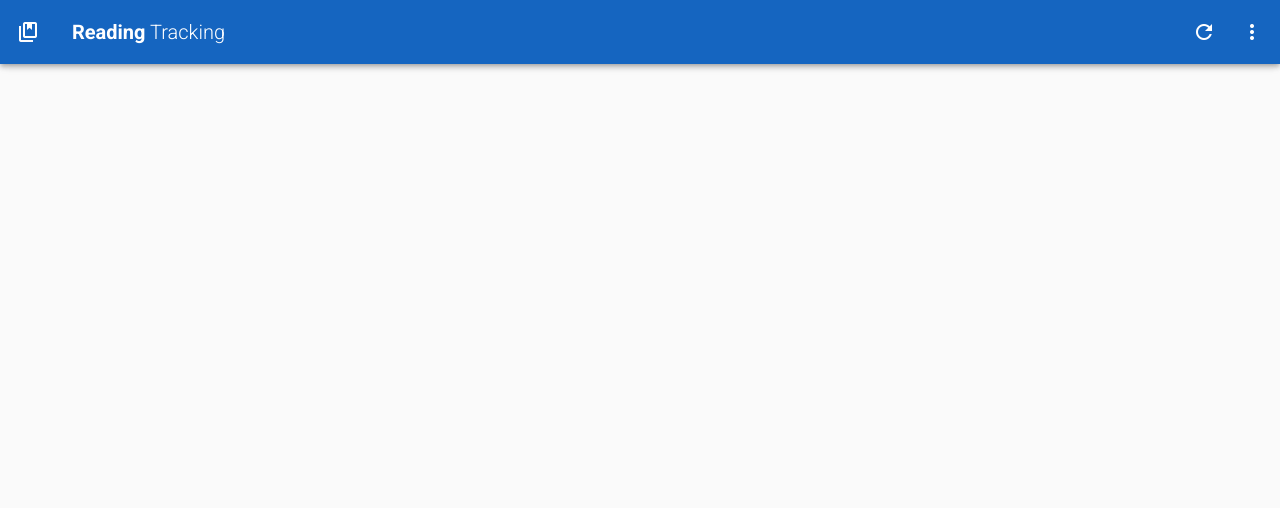
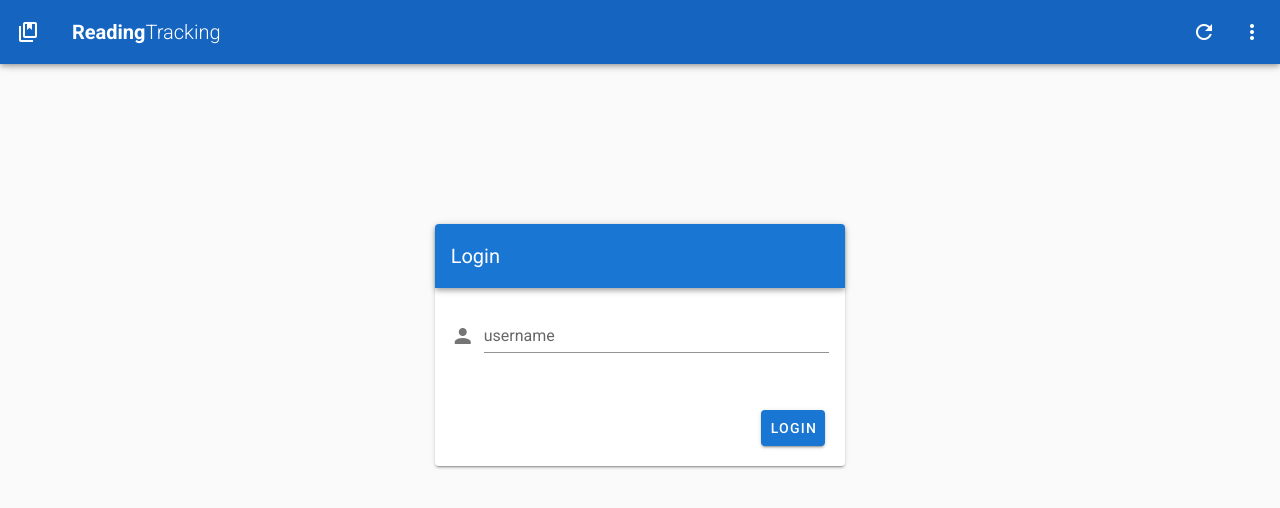
Before and after one commit to Zxilly/reading_tracking, a Vue app: page / in a window 1280 px wide. Shown: the top 508 px of the page. Built offline with nearby package versions, Linux system fonts and the light colour scheme.

Commit message:
add addbook

```diff
--- a/src/App.vue
+++ b/src/App.vue
@@ -10,7 +10,7 @@
           <v-icon>mdi-book-multiple-outline</v-icon>
         </v-btn>
         <v-toolbar-title class="font-weight-light">
-          <span class="font-weight-bold">Reading</span> Tracking
+          <span class="font-weight-bold">Reading</span>Tracking
         </v-toolbar-title>
         <v-spacer></v-spacer>
         <v-btn
@@ -51,35 +51,57 @@
           </v-list>
         </v-menu>
       </v-app-bar>
-      <v-container v-if="loginStates">
-        <v-row
-            v-for="n in 6/2"
-            :key="n"
-            :class="mb-6"
-        >
-          <v-col
-              v-for="k in n + 1"
-              :key="k"
-          >
-            <v-card
-                class="pa-2"
-                outlined
-                tile
-            >
-              {{ k }} of {{ n + 1 }}
-            </v-card>
-          </v-col>
-        </v-row>
+      <v-container v-if="loginStates&&!isfirst">
+        <card
+            :bookdata="bookdata"
+        />
       </v-container>
+      <template v-else-if="loginStates&&isfirst">
+        <addbook
+            :isfirst="isfirst"
+        />
+      </template>
+      <template v-else>
+        <login v-on:login="loginStates=true;login"/>
+      </template>
     </v-main>
   </v-app>
 </template>
 
 <script>
-//import card from '@/components/card.vue'
+
+//var apiurl = 'http://rt.api.learningman.top/api'
+
+var apiurl = 'http://127.0.0.1:4000/api'
+
+import Card from "@/components/card";
+import Login from "@/components/login";
+import Addbook from "@/components/addbook";
+
+import Cookies from "js-cookie";
+import axios from 'axios';
 
 export default {
   name: 'App',
+  created: function () {
+    if(this.checkCookie()){
+      this.loginStates = true;
+      this.username = Cookies.get('user')
+      this.getinfo()
+      //console.log(this.user)
+    }
+    else{
+      this.loginStates = false;
+    }
+  },
+  data:()=>{
+    return {
+      loginStates:false,
+      username:'',
+      isfirst:true,
+      bookdata:[],
+    }
+  },
   methods: {
     jumptoblog: () => {
       window.open('https://learningman.top', '_blank');
@@ -89,10 +111,36 @@ export default {
     },
     refresh: () => {
 
+    },
+    checkCookie:()=>{
+      return Cookies.get('user') != null;
+    },
+    login:()=>{
+      this.username = Cookies.get('user')
+      this.getinfo()
+    },
+    getinfo:function (){
+      var that = this
+      console.log('OK')
+      axios.get(apiurl,{
+        params:{
+          user:this.username
+        }
+      }).then(function (response){
+        if(response['code']===0){
+          that.isfirst=true
+        }
+        else if(response['code']===1){
+          that.isfirst=false
+          that.bookdata=response['data']
+        }
+      })
     }
   },
   components: {
-    //card
+    Addbook,
+    Card,
+    Login
   }
 }
 </script>
--- /dev/null
+++ b/src/components/addbook.vue
@@ -0,0 +1,93 @@
+<template>
+  <v-row
+      justify="center"
+      align="center"
+  >
+    <v-col
+        style="margin-top: 20vh"
+        cols="12"
+        sm="8"
+        md="4"
+    >
+      <v-card>
+        <v-toolbar
+            color="primary"
+            dark
+        >
+          <v-btn icon>
+            <v-icon>mdi-go-kart-track</v-icon>
+          </v-btn>
+          <v-toolbar-title>添加追踪项</v-toolbar-title>
+          <v-spacer></v-spacer>
+        </v-toolbar>
+        <v-card-text>
+          <v-text-field
+              label="ISBN"
+              name="isbn"
+              prepend-icon="mdi-book-open-variant"
+              type="text"
+              v-model="isbn"
+              :rules="rules.isbn"
+          ></v-text-field>
+          <v-text-field
+              label="阅读页数"
+              name="progress"
+              prepend-icon="mdi-progress-clock"
+              type="text"
+              v-model="progress"
+              :rules="rules.progress"
+          ></v-text-field>
+          <v-text-field
+              label="备忘"
+              name="tip"
+              prepend-icon="mdi-bookmark-multiple"
+              type="text"
+              v-model="tip"
+          ></v-text-field>
+        </v-card-text>
+        <v-card-actions>
+          <v-spacer></v-spacer>
+          <v-btn
+              color="primary"
+              class="ma-3"
+              @click="addbook"
+          >添加
+          </v-btn>
+        </v-card-actions>
+      </v-card>
+    </v-col>
+  </v-row>
+</template>
+
+<script>
+export default {
+  name: "add_book",
+  props: ['isfirst'],
+  data() {
+    return {
+      progress: null,
+      tip: '',
+      isbn: '',
+      rules: {
+        isbn: [
+          value => (value || '').length === 13 || 'ISBN应为13位',
+          value => !!value || '必填'
+        ],
+        progress: [
+          value => typeof value === Number || '阅读页数应为一个数字',
+          value => !!value || '必填'
+        ],
+      }
+    }
+  },
+  methods: {
+    addbook: function () {
+
+    },
+  }
+}
+</script>
+
+<style scoped>
+
+</style>
--- a/src/components/card.vue
+++ b/src/components/card.vue
@@ -17,7 +17,7 @@
 <script>
 export default {
   name: "card",
-  props: {}
+  props: ['bookdata'],
 }
 </script>
 
--- a/src/components/login.vue
+++ b/src/components/login.vue
@@ -1,10 +1,59 @@
 <template>
-
+  <v-row
+      justify="center"
+      align="center"
+  >
+    <v-col
+        style="margin-top: 20vh"
+        cols="12"
+        sm="8"
+        md="4"
+    >
+      <v-card>
+        <v-toolbar
+            color="primary"
+            dark
+        >
+          <v-toolbar-title>Login</v-toolbar-title>
+          <v-spacer></v-spacer>
+        </v-toolbar>
+        <v-card-text>
+            <v-text-field
+                label="username"
+                name="login"
+                prepend-icon="mdi-account"
+                type="text"
+                v-model="username"
+            ></v-text-field>
+        </v-card-text>
+        <v-card-actions>
+          <v-spacer></v-spacer>
+          <v-btn
+              color="primary"
+              class="ma-3"
+              @click="setCookie"
+          >Login</v-btn>
+        </v-card-actions>
+      </v-card>
+    </v-col>
+  </v-row>
 </template>
 
 <script>
+import Cookies from 'js-cookie'
 export default {
-name: "login"
+  name: "login",
+  data() {
+    return {
+      username:'',
+    }
+  },
+  methods:{
+    setCookie:function (){
+      Cookies.set('user', this.username, { expires: 365 });
+      this.$emit('login');
+    }
+  }
 }
 </script>
 
--- a/src/main.js
+++ b/src/main.js
@@ -1,31 +1,11 @@
 import Vue from 'vue'
 import App from './App.vue'
 import vuetify from './plugins/vuetify';
-import Cookies from 'js-cookie'
 //import axios from 'axios'
 
 Vue.config.productionTip = false
 
 new Vue({
     vuetify,
-    created: function () {
-        if(this.checkCookie()){
-            this.loginStates = true;
-            this.user = Cookies.get('user')
-        }
-        else{
-            this.loginStates = false
-        }
-    },
-    methods: {
-        checkCookie:()=>{
-            return Cookies.get('user') != null;
-        },
-
-    },
-    data:{
-        loginStates:false,
-        user:'',
-    },
     render: h => h(App)
 }).$mount('#app')
```
